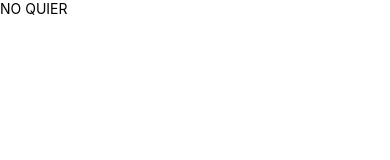
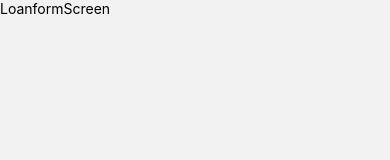
Before and after one commit to Tony-0898/RespaldoExamensSIU2, a React Native app: screen / in a window 390 px wide. Shown: the top 160 px of the page. Built offline with nearby package versions, Linux system fonts and the light colour scheme.

Commit message:
Actualizacion esqueleto

```diff
--- a/package.json
+++ b/package.json
@@ -10,9 +10,13 @@
     "test": "jest"
   },
   "dependencies": {
+    "@react-native-masked-view/masked-view": "^0.3.1",
     "@react-navigation/native": "^6.1.18",
+    "@react-navigation/stack": "^6.4.1",
+    "axios": "^1.7.2",
     "react": "18.2.0",
     "react-native": "0.74.3",
+    "react-native-gesture-handler": "^2.17.1",
     "react-native-safe-area-context": "^4.10.8",
     "react-native-screens": "^3.32.0"
   },
--- a/src/App.tsx
+++ b/src/App.tsx
@@ -1,10 +1,12 @@
 import { NavigationContainer } from '@react-navigation/native';
 import {Text, View} from 'react-native';
+import 'react-native-gesture-handler';
+import { Navigation } from './presentation/routes/Navigation';
 
 export const App = () => {
   return (
     <NavigationContainer>
-      <Text>NO QUIER</Text>
+      <Navigation />
     </NavigationContainer>
   );
 };
--- /dev/null
+++ b/src/presentation/routes/Navigation.tsx
@@ -0,0 +1,25 @@
+import { createStackNavigator } from '@react-navigation/stack';
+import {Text, View} from 'react-native';
+import { LoanformScreen } from '../screen/loanForm/LoanFormScreen';
+import { AmortizationPlanScreen } from '../screen/amortizationPlan/AmortizationPlanScreen';
+
+export type RootStackParams= {
+  LoanForm: undefined;
+  AmortizationPlan: undefined;
+  };
+
+const Stack = createStackNavigator<RootStackParams>();
+
+export const Navigation = () => {
+    return (
+      <Stack.Navigator
+      //se oculta el header en el stack
+          screenOptions={{
+              headerShown: false
+          }}
+      >
+        <Stack.Screen name="LoanForm" component={LoanformScreen} />
+        <Stack.Screen name="AmortizationPlan" component={AmortizationPlanScreen} />
+      </Stack.Navigator>
+    );
+  }
--- /dev/null
+++ b/src/presentation/screen/amortizationPlan/AmortizationPlanScreen.tsx
@@ -0,0 +1,9 @@
+import {Text, View} from 'react-native';
+
+export const AmortizationPlanScreen = () => {
+  return (
+    <View>
+      <Text>AmortizationPlanScreen</Text>
+    </View>
+  );
+};
--- /dev/null
+++ b/src/presentation/screen/loanForm/LoanFormScreen.tsx
@@ -0,0 +1,9 @@
+import {Text, View} from 'react-native';
+
+export const LoanformScreen = () => {
+  return (
+    <View>
+      <Text>LoanformScreen</Text>
+    </View>
+  );
+};
--- /dev/null
+++ b/src/presentation/theme/styles.ts
@@ -0,0 +1,5 @@
+import { StyleSheet } from "react-native";
+
+//AQUI van los estilos de la aplicacion
+export const globalStyles = StyleSheet.create({
+});
```
Also changed, not shown: src/presentation/components/AmortizationPlan.tsx (added, +9 -0 lines), src/presentation/components/LoanForm.tsx (added, +9 -0 lines), src/presentation/hooks/useLoanCalculator.tsx (added, +9 -0 lines), 1 other file (tests, documents, lock files or other folders).
